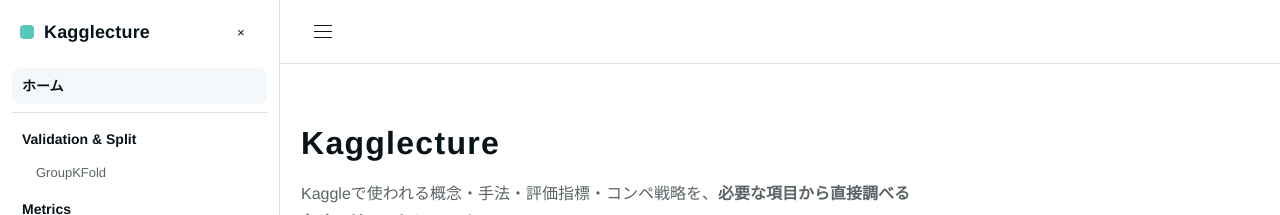
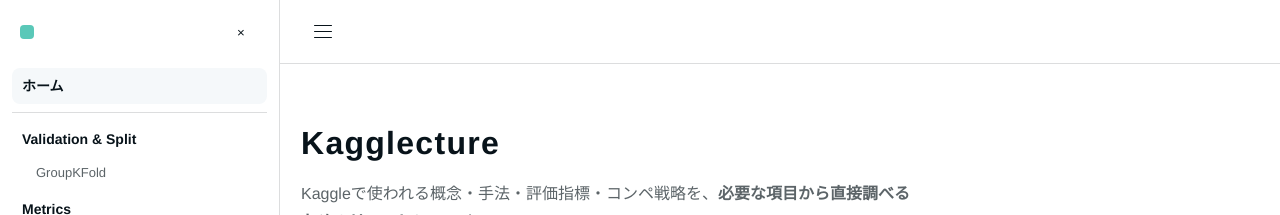
Before and after one commit to morikazu1119/Kagglecture, a Jekyll site: the page built from index.md, in a window 1280 px wide. Shown: the top 215 px of the page. Built offline with Jekyll 4.4.1, drawn with Linux system fonts in a browser that asks for light colours.

Commit message:
style: remove sidebar Kagglecture label

```diff
--- a/_layouts/default.html
+++ b/_layouts/default.html
@@ -45,10 +45,7 @@
 
     <aside id="site-drawer" class="site-drawer" data-site-drawer aria-hidden="true" aria-label="Kagglecture 一覧">
       <div class="drawer-header">
-        <a class="drawer-brand" href="{{ '/' | relative_url }}" aria-label="Kagglecture ホーム">
-          <span class="site-brand__mark" aria-hidden="true"></span>
-          <span>Kagglecture</span>
-        </a>
+        <span class="site-brand__mark" aria-hidden="true"></span>
         <button class="drawer-close" type="button" data-drawer-close aria-label="一覧を閉じる">×</button>
       </div>
 
```
